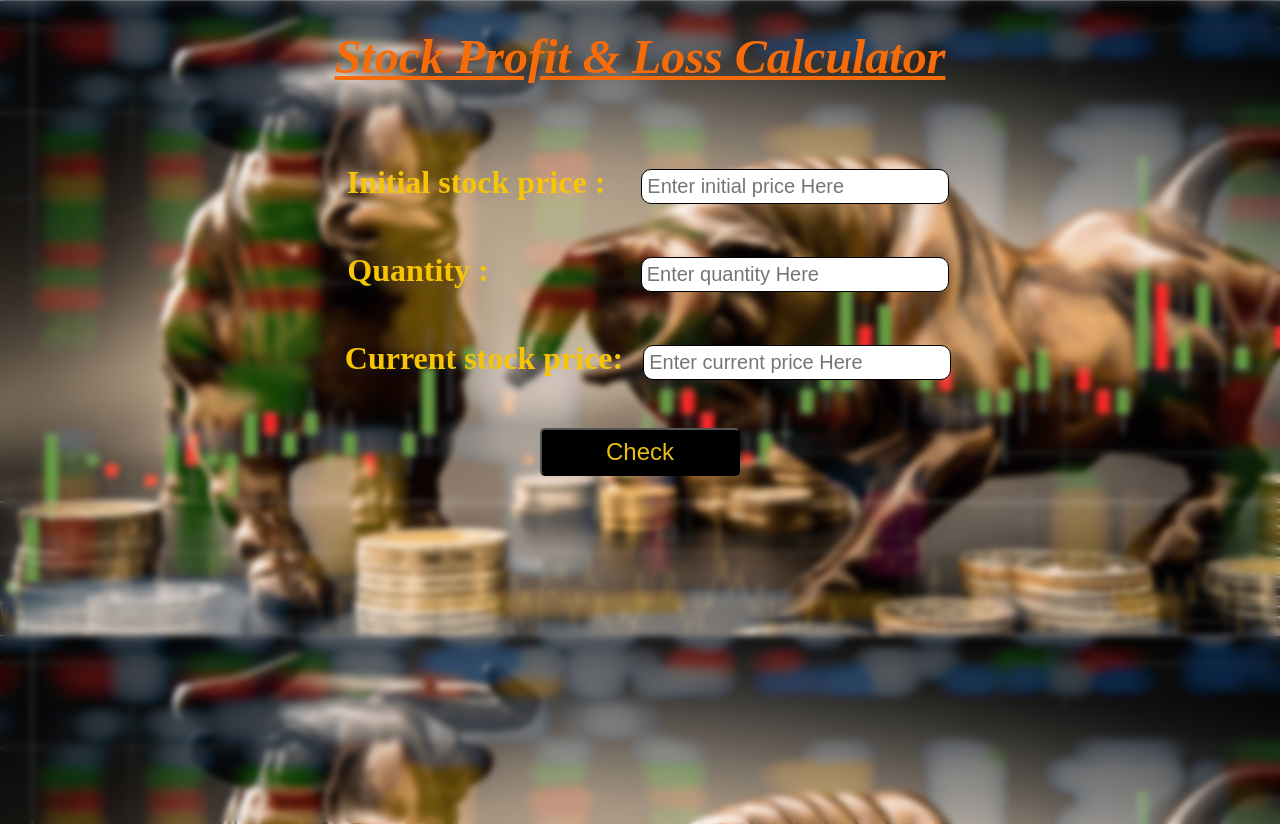
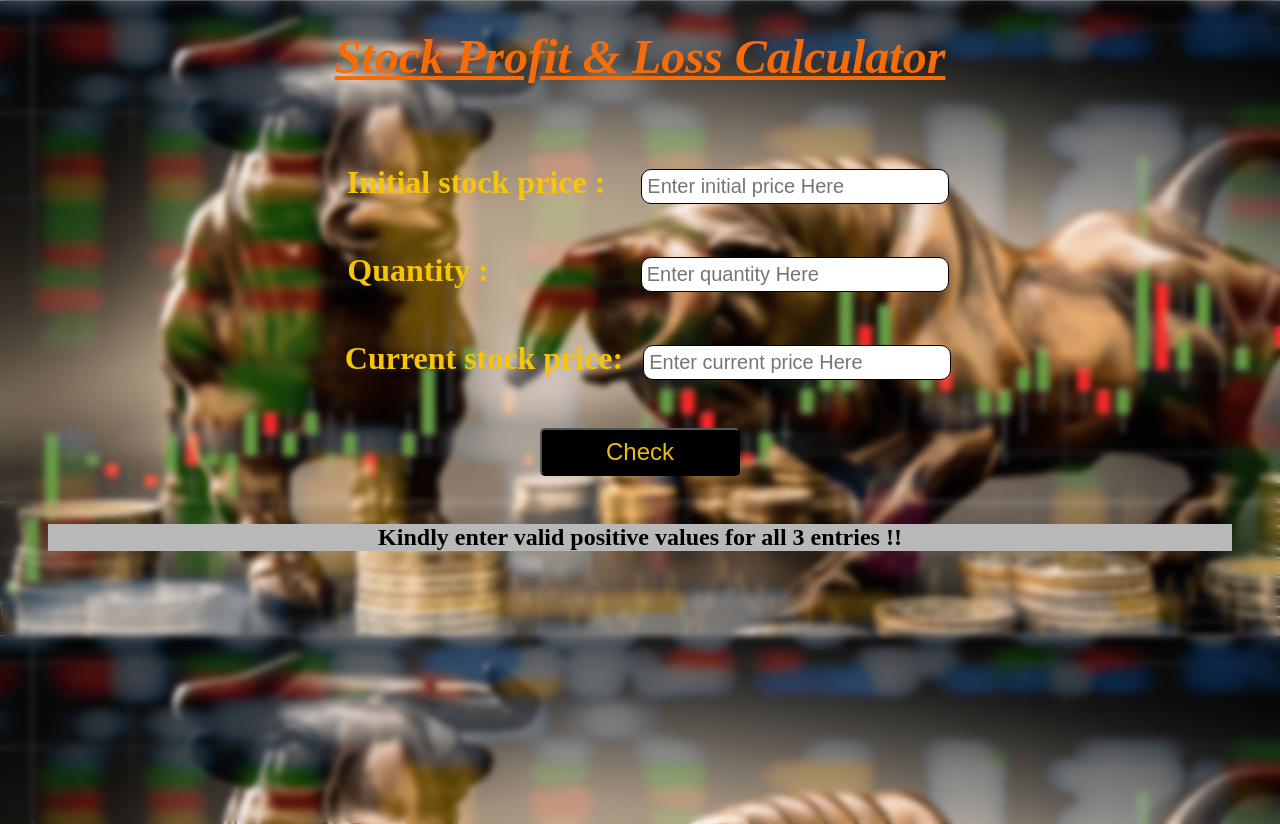
Before and after one commit to Shreyannsh/stockProfiAndLoss, a plain HTML site: page index.html in a window 1280 px wide. Both pictures are taken after a click on the button "Check". Drawn offline with Linux system fonts and the light colour scheme.

Commit message:
feat: condition applied for various exceptional input

```diff
--- a/app.js
+++ b/app.js
@@ -8,8 +8,8 @@ function calculatingProfitAndLoss() {
 
     var input1 = initialPrice.value;
     var input2 = quantity.value;
-    var input3 = currentPrice.value;
-    if (input1 && input2 && input3 !== "") {
+    var input3 = Number(currentPrice.value);
+    if (input1 && input2 && input3 !== "" && input1 > 0 && input2%1=== 0 && input3 >= 0) {
         if (input3 > input1) {
             profit = input3 - input1;
             totalProfit = profit * input2;
@@ -32,7 +32,7 @@ function calculatingProfitAndLoss() {
         }
 
     } else {
-        alert("Kindly enter valid values for all 3 entries");
+        output.innerText= "Kindly enter valid positive values for all 3 entries !!";
     }
 }
 
--- a/index.html
+++ b/index.html
@@ -5,7 +5,7 @@
     <meta http-equiv="X-UA-Compatible" content="IE=edge">
     <meta name="viewport" content="width=device-width, initial-scale=1.0">
     <link href = "style.css" rel="stylesheet"/>
-    <title>Document</title>
+    <title>Price Calculator</title>
 </head>
 <body>
     <!-- <div class="container"> -->
@@ -26,9 +26,6 @@
         <button id="button">Check</button>
     </div>
     <div id="output"></div>
-    <!-- <div id="profitOutput"></div>
-    <div id="lossOutput"></div> -->
-<!-- </div> -->
     <script src="app.js" text= "text/javascript"></script>
 </body>
 </html>
```
